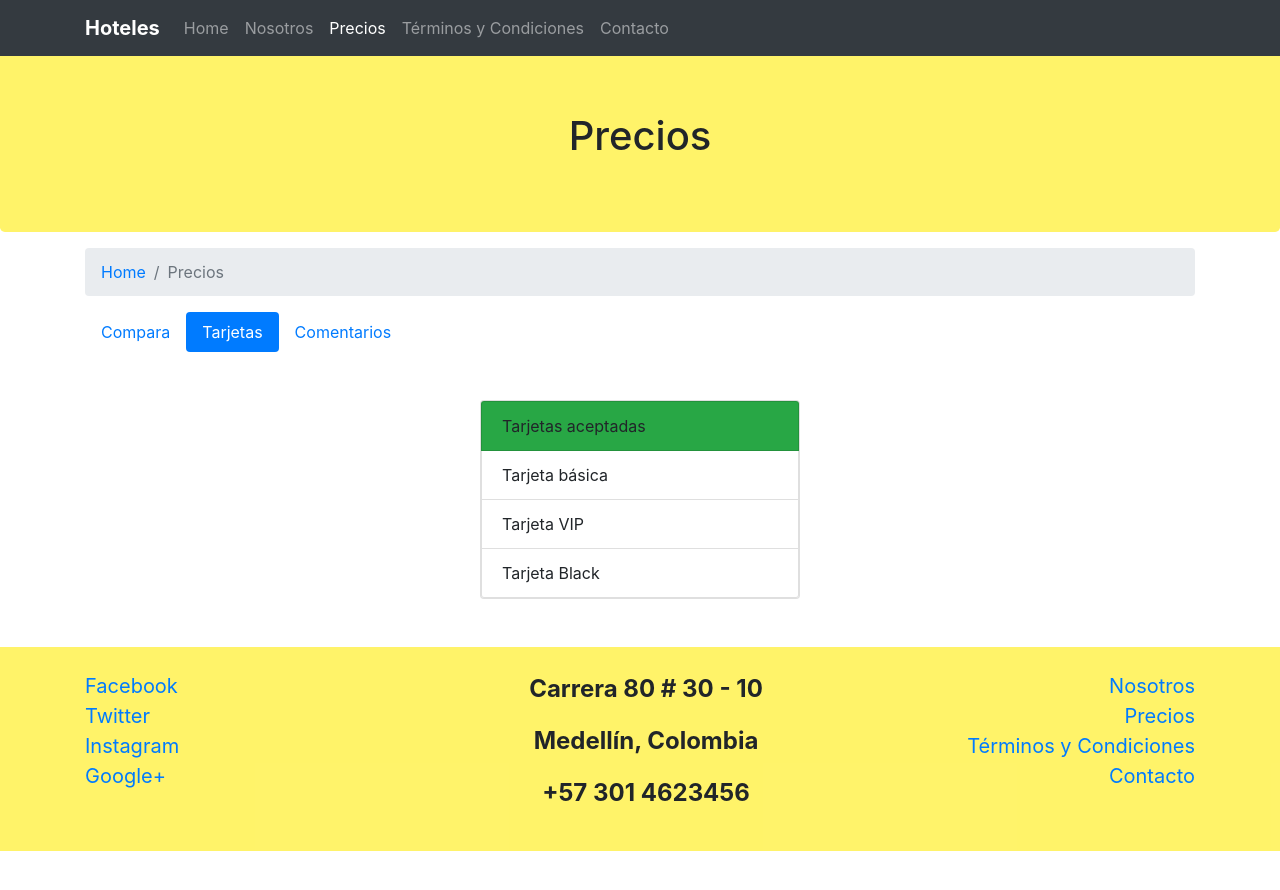
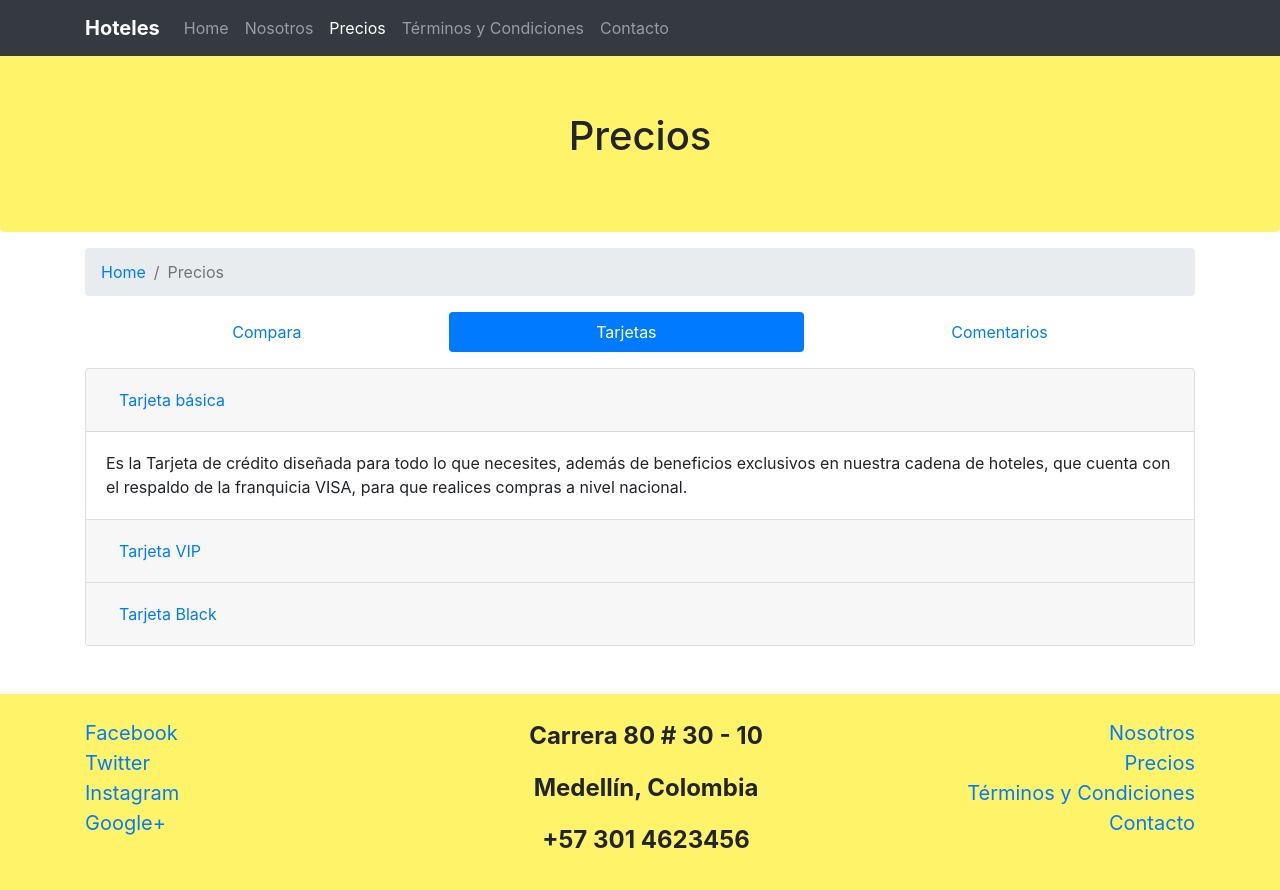
Before and after one commit to Arturo96/tallerBootstrap, a website: page guia-hoteles/secciones/precios.html in a window 1280 px wide. Both pictures are taken after a click on the tab "Tarjetas". Before the commit the page ends 851 px from the top, so only its background shows below. Drawn offline with nearby package versions, Linux system fonts and the light colour scheme; a web font is replaced by a local one.

Commit message:
Solución Guía Práctica de visibilidad

```diff
--- a/guia-hoteles/css/styles.css
+++ b/guia-hoteles/css/styles.css
@@ -73,9 +73,9 @@ thead.bg-warning {
 	color: #000;
 }
 
-#tarjetas .card {
+/* #tarjetas .card {
 	width: 20rem;
-}
+} */
 
 @media screen and (max-width: 575px) {
 	footer a {
@@ -86,10 +86,3 @@ thead.bg-warning {
 		margin: 2rem 0;
 	}
 }
-
-@media screen and (max-width: 350px) {
-	#tarjetas .card {
-		width: 100%;
-	}
-
-}
--- a/guia-hoteles/secciones/precios.html
+++ b/guia-hoteles/secciones/precios.html
@@ -68,7 +68,7 @@
 					</ol>
 				</nav>
 
-				<ul class="nav nav-pills" id="myTab" role="tablist">
+				<ul class="nav nav-pills nav-fill" id="myTab" role="tablist">
 					<li class="nav-item" role="presentation">
 						<a
 							class="nav-link active"
@@ -112,7 +112,7 @@
 						class="tab-pane fade show active"
 						id="compara"
 						role="tabpanel"
-						aria-labelledby="home-tab"
+						aria-labelledby="compara-tab"
 					>
 						<div class="table-responsive">
 							<table class="table table-dark table-hover">
@@ -193,22 +193,67 @@
 							</table>
 						</div>
 					</div>
-					<div class="tab-pane fade" id="tarjetas" role="tabpanel" aria-labelledby="profile-tab">
-						<div class="card my-5 mx-auto">
-							<ul class="list-group">
-								<li class="list-group-item bg-success">Tarjetas aceptadas</li>
-								<li class="list-group-item">Tarjeta básica</li>
-								<li class="list-group-item">Tarjeta VIP</li>
-								<li class="list-group-item">Tarjeta Black</li>
-							</ul>
+					<div class="tab-pane fade" id="tarjetas" role="tabpanel" aria-labelledby="tarjetas-tab">
+						<div class="accordion mb-5" id="accordionTarjetas">
+							<div class="card">
+								<div class="card-header" id="tarjetaBasica">
+								  <h2 class="mb-0">
+									<button class="btn btn-link btn-block text-left" type="button" data-toggle="collapse" data-target="#tarjetaBasicaInfo" aria-expanded="true" aria-controls="tarjetaBasicaInfo">
+									  Tarjeta básica
+									</button>
+								  </h2>
+								</div>
+
+								<div id="tarjetaBasicaInfo" class="collapse show" aria-labelledby="tarjetaBasica" data-parent="#accordionTarjetas">
+								  <div class="card-body">
+									Es la Tarjeta de crédito diseñada para todo lo que necesites, además de beneficios exclusivos en nuestra cadena de hoteles, que cuenta con el respaldo de la franquicia VISA, para que realices compras a nivel nacional.
+								  </div>
+								</div>
+							  </div>
+
+							  <div class="card">
+								<div class="card-header" id="tarjetaVIP">
+								  <h2 class="mb-0">
+									<button class="btn btn-link btn-block text-left collapsed" type="button" data-toggle="collapse" data-target="#tarjetaVIPInfo" aria-expanded="false" aria-controls="tarjetaVIPInfo">
+										Tarjeta VIP
+									</button>
+								  </h2>
+								</div>
+								<div id="tarjetaVIPInfo" class="collapse" aria-labelledby="tarjetaVIP" data-parent="#accordionTarjetas">
+								  <div class="card-body">
+									La Tarjeta VIP  funciona como medio de pago recargable, con el cual podrá comprar a precios especiales hospedaje en diferentes hoteles en Bogotá, Manizales, Pereira, Armenia, y Medellín.
+								  </div>
+								</div>
+							  </div>
+
+							  <div class="card">
+								<div class="card-header" id="tarjetaBlack">
+								  <h2 class="mb-0">
+									<button class="btn btn-link btn-block text-left collapsed" type="button" data-toggle="collapse" data-target="#tarjetaBlackInfo" aria-expanded="false" aria-controls="tarjetaBlackInfo">
+										Tarjeta Black
+									</button>
+								  </h2>
+								</div>
+								<div id="tarjetaBlackInfo" class="collapse" aria-labelledby="tarjetaBlack" data-parent="#accordionTarjetas">
+								  <div class="card-body">
+									La Tarjeta Black es la tarjeta de mayor exclusividad que existe en el mercado, ya que está dirigida a un grupo de clientes que poseen un nivel socioeconómico alto (estatus, altos ingresos y excelente experiencia crediticia)..
+								  </div>
+								</div>
+							  </div>
 						</div>
 					</div>
-					<div class="tab-pane fade" id="comentarios" role="tabpanel" aria-labelledby="contact-tab">
+					<div
+						class="tab-pane fade"
+						id="comentarios"
+						role="tabpanel"
+						aria-labelledby="comentarios-tab"
+					>
 						<h3 class="my-4">Comentarios</h3>
 					</div>
 				</div>
 			</div>
 		</section>
+
 
 		<footer>
 			<div class="container py-4">
```
Also changed, not shown: guia-hoteles/index.html (+19 -0 lines).
